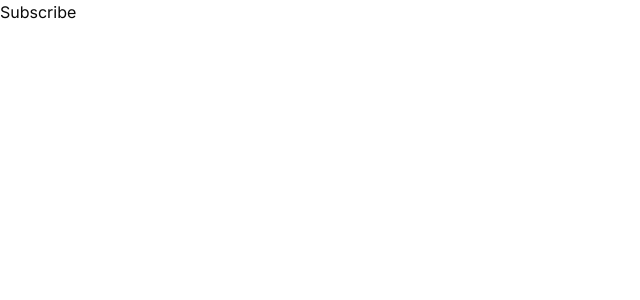
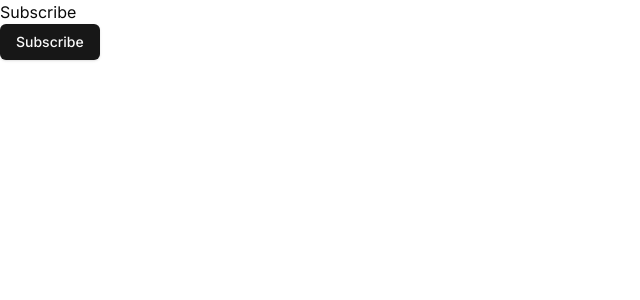
Before and after one commit to axshatInd/synnexTial, a Next.js app: page / in a window 1280 px wide. Shown: the top 300 px of the page, without its empty margins (0-640 px from the left). Built offline with nearby package versions, Linux system fonts and the light colour scheme.

Commit message:
added subcribe button to page.js

```diff
--- a/app/page.js
+++ b/app/page.js
@@ -1,9 +1,11 @@
+import { Button } from "@/components/ui/button";
 import Image from "next/image";
 
 export default function Home() {
   return (
     <div>
       <h2>Subscribe</h2>
+      <Button> Subscribe </Button>
     </div>
   );
 }
```
